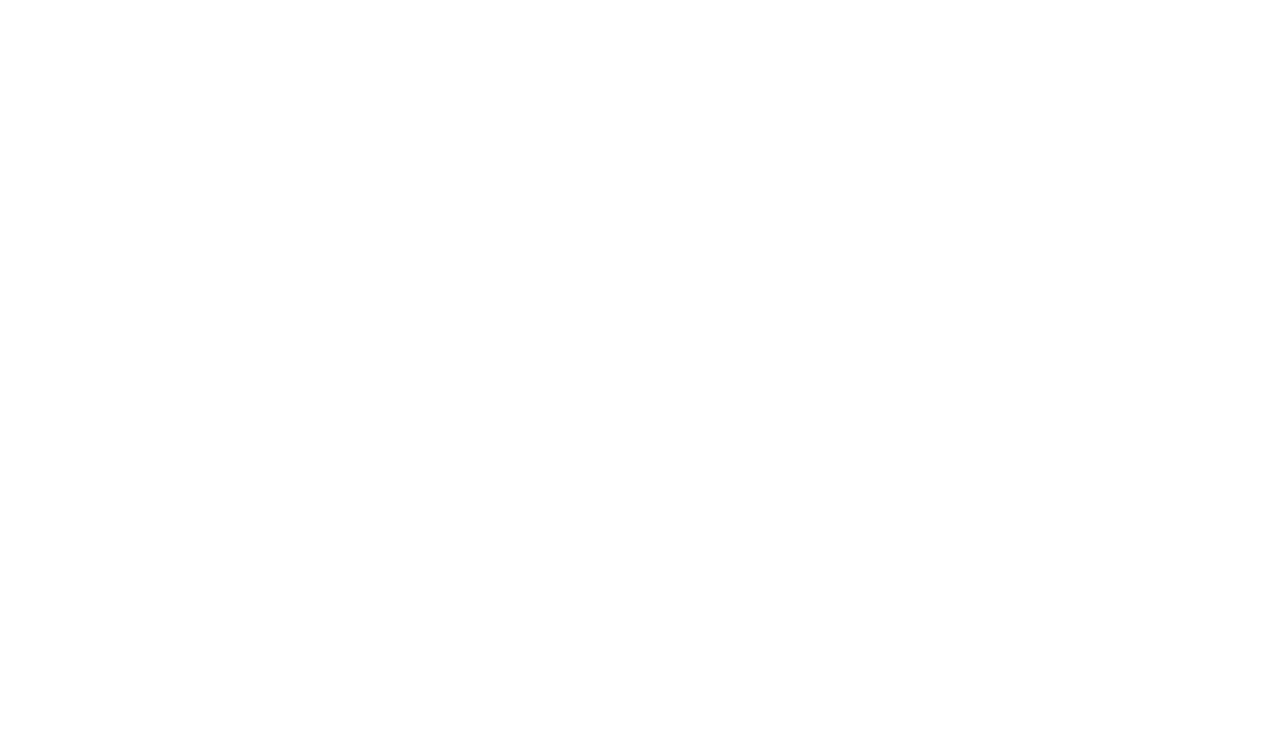
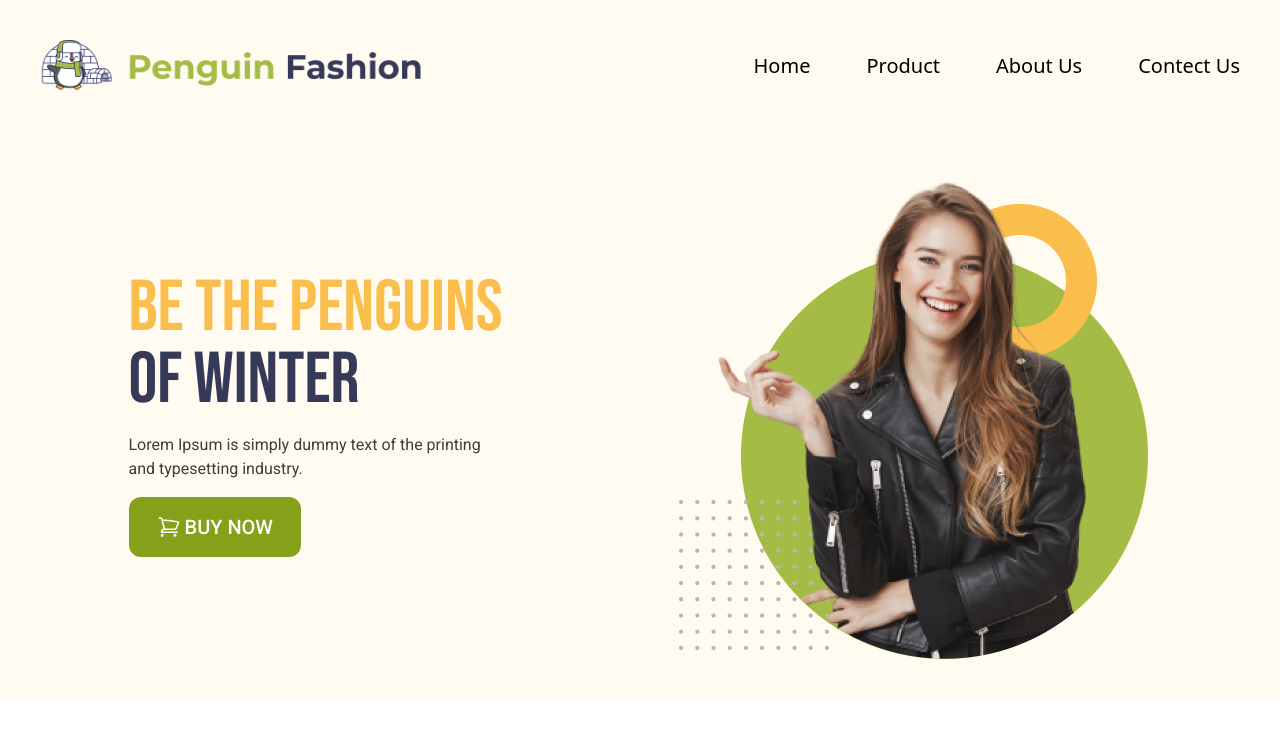
Before and after one commit to DevRifato/Penguin-Fashion, a plain HTML site: page index.html in a window 1280 px wide. Drawn offline with nearby package versions, Linux system fonts and the light colour scheme.

Commit message:
header Section Added

```diff
--- a/index.html
+++ b/index.html
@@ -1,11 +1,80 @@
 <!DOCTYPE html>
 <html lang="en">
+
 <head>
     <meta charset="UTF-8">
     <meta name="viewport" content="width=device-width, initial-scale=1.0">
-    <title>Document</title>
+
+    <!-- tailwind Css -->
+    <script src="https://cdn.tailwindcss.com"></script>
+
+    <!-- font -->
+    <link rel="preconnect" href="https://fonts.googleapis.com">
+    <link rel="preconnect" href="https://fonts.gstatic.com" crossorigin>
+    <link href="https://fonts.googleapis.com/css2?family=Bebas+Neue&display=swap" rel="stylesheet">
+    <link rel="preconnect" href="https://fonts.googleapis.com">
+    <link rel="preconnect" href="https://fonts.gstatic.com" crossorigin>
+    <link href="https://fonts.googleapis.com/css2?family=Roboto:wght@400;500;700&display=swap" rel="stylesheet">
+
+    <!-- custom Css -->
+    <style>.bebus{font-family: 'Bebas Neue', sans-serif;}.roboto{font-family: 'Roboto', sans-serif;}</style>
+
+    <!-- Title -->
+    <title>Penguin-Fasion</title>
+
 </head>
+
 <body>
 
+    <!-- Header -->
+    <header class="bg-[#FFFBF0] p-5 md:p-10">
+
+        <!-- nav -->
+        <nav class="container m-auto flex justify-between items-center mb-20">
+
+            <!-- logo -->
+            <img class="w-10/12 md:w-96" src="./icons/logo.png" alt=""></div>
+
+            <!-- Menu Icon -->
+            <div class="md:hidden">
+                <svg xmlns="http://www.w3.org/2000/svg" fill="none" viewBox="0 0 24 24" stroke-width="1.5" stroke="currentColor" class="w-6 h-6">
+                <path stroke-linecap="round" stroke-linejoin="round" d="M3.75 6.75h16.5M3.75 12h16.5m-16.5 5.25h16.5" /></svg>
+            </div>
+
+
+            <!-- links -->
+            <ul class="hidden md:flex gap-14 text-xl font-medium">
+                <li><a href="#">Home</a></li>
+                <li><a href="#">Product</a></li>
+                <li><a href="#">About Us</a></li>
+                <li><a href="#">Contect Us</a></li>
+            </ul>
+
+        </nav>
+
+
+        <!-- banner -->
+        <section class="container m-auto flex flex-col md:flex-row  justify-around md:items-center">
+
+            <!-- banner-title -->
+            <div>
+
+                <h2 class="mb-4 text-7xl bebus uppercase text-[#FABE4C]">Be the Penguins<br><span class="text-[#363958]">of Winter</span></h2>
+                <p class="roboto text-[#3E3E3E] text-1xl font-normal mb-4">Lorem Ipsum is simply dummy text of the printing <br> and typesetting industry.</p>
+                <button class="roboto flex items-center gap-1 text-xl text-white font-medium bg-[#85A019] pt-4 pb-4 pr-7 pl-7 rounded-xl uppercase">
+                <!-- icon -->
+                <svg xmlns="http://www.w3.org/2000/svg" fill="none" viewBox="0 0 24 24" stroke-width="1.5" stroke="currentColor" class="w-6 h-6">
+                        <path stroke-linecap="round" stroke-linejoin="round" d="M2.25 3h1.386c.51 0 .955.343 1.087.835l.383 1.437M7.5 14.25a3 3 0 0 0-3 3h15.75m-12.75-3h11.218c1.121-2.3 2.1-4.684 2.924-7.138a60.114 60.114 0 0 0-16.536-1.84M7.5 14.25 5.106 5.272M6 20.25a.75.75 0 1 1-1.5 0 .75.75 0 0 1 1.5 0Zm12.75 0a.75.75 0 1 1-1.5 0 .75.75 0 0 1 1.5 0Z" />
+                </svg>BUY NOW</button>
+
+            </div>
+
+            <!-- Banner-image -->
+            <img src="./images/model.png" alt="">
+        </section>
+
+    </header>
+
 </body>
+
 </html>
--- /dev/null
+++ b/tailwind.config.js
@@ -0,0 +1,8 @@
+/** @type {import('tailwindcss').Config} */
+module.exports = {
+    content: ["./src/**/*.{html,js}"],
+    theme: {
+      extend: {},
+    },
+    plugins: [],
+  }
```
